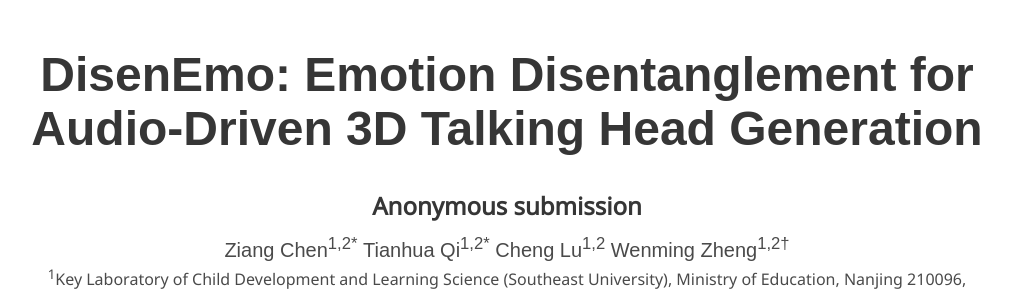
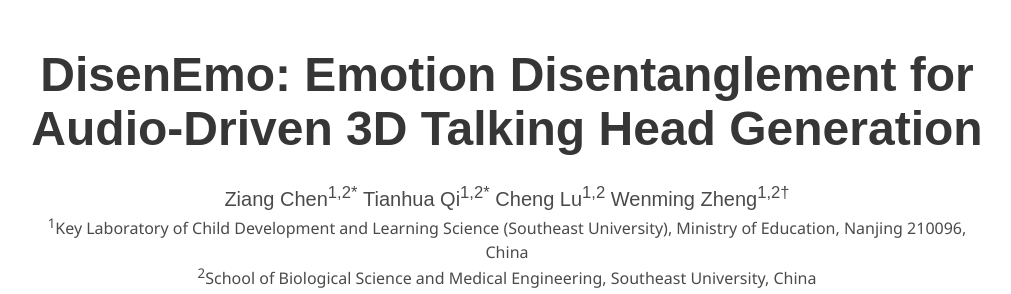
Before and after one commit to c295bw/DisenEMO-icip25.github.io, a plain HTML site: page index.html in a window 1280 px wide. Shown: the top 294 px of the page, without its empty margins (133-1144 px from the left). Drawn offline with nearby package versions, Linux system fonts and the light colour scheme; some icons are missing; a web font is replaced by a local one.

Commit message:
submission

```diff
--- a/index.html
+++ b/index.html
@@ -49,9 +49,9 @@
       <div class="columns is-centered">
         <div class="column has-text-centered">
           <h1 class="title is-1 publication-title">DisenEmo: Emotion Disentanglement for Audio-Driven 3D Talking Head Generation</h1>
-          <div class="column is-full_width">
+          <!-- <div class="column is-full_width">
             <h2 class="title is-4">Anonymous submission</h2>
-          </div>
+          </div> -->
 
 
           <!-- <div class="is-size-5 publication-authors">
```
